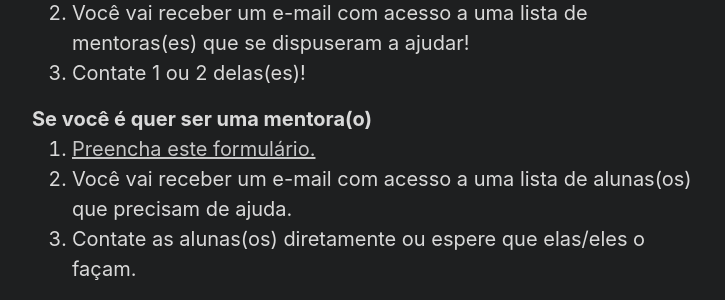
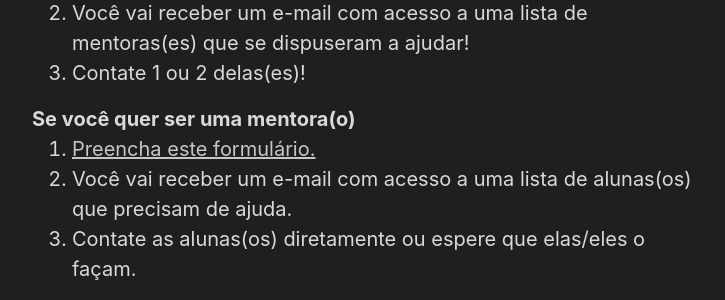
Before and after one commit to brazilians-in-ds-ml/brazilians-in-ds-ml.github.io, a Jekyll site: the page built from index.html, in a window 1280 px wide. Shown: the part 620-920 px from the top of the page, without its empty margins (272-997 px from the left). Built offline with Jekyll 4.4.1, drawn with Linux system fonts in a browser that asks for light colours; the list of posts is cut into pages by our own code.

```diff
--- a/index.html
+++ b/index.html
@@ -32,7 +32,7 @@ Contate 1 ou 2 delas(es)!
 </li>
 </ol>
 
-<b>Se você é quer ser uma mentora(o)</b>
+<b>Se você quer ser uma mentora(o)</b>
 <ol>
 <li>
 <a href="https://docs.google.com/forms/d/e/1FAIpQLSfom2QWz768qBDvld39X786lPDrWsjjJDBku5y8SkD2CMBYCA/viewform">
```
